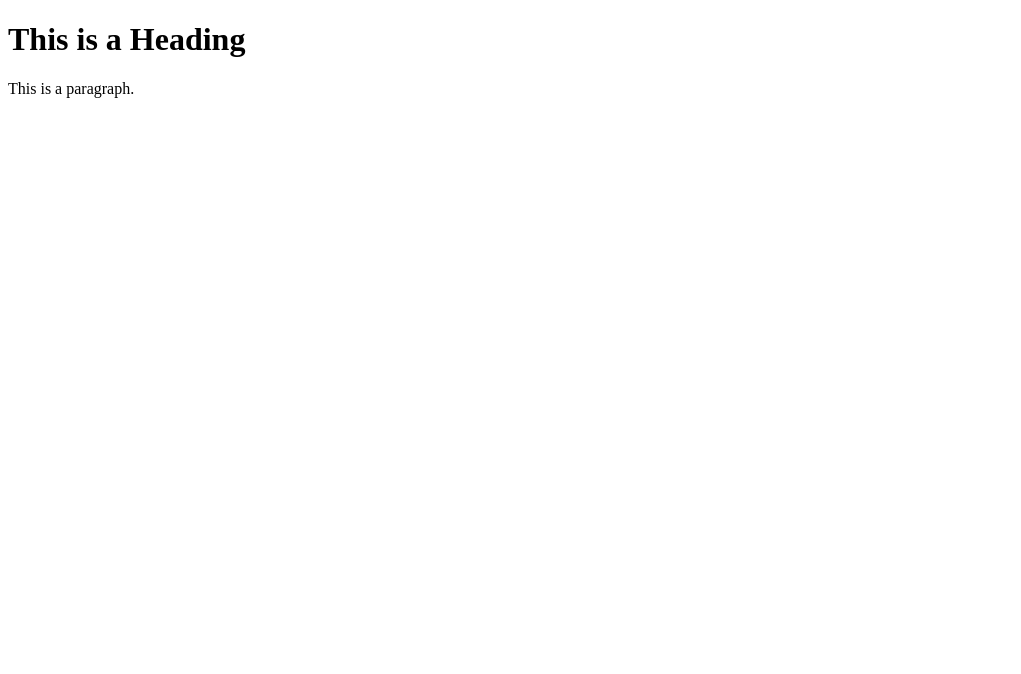
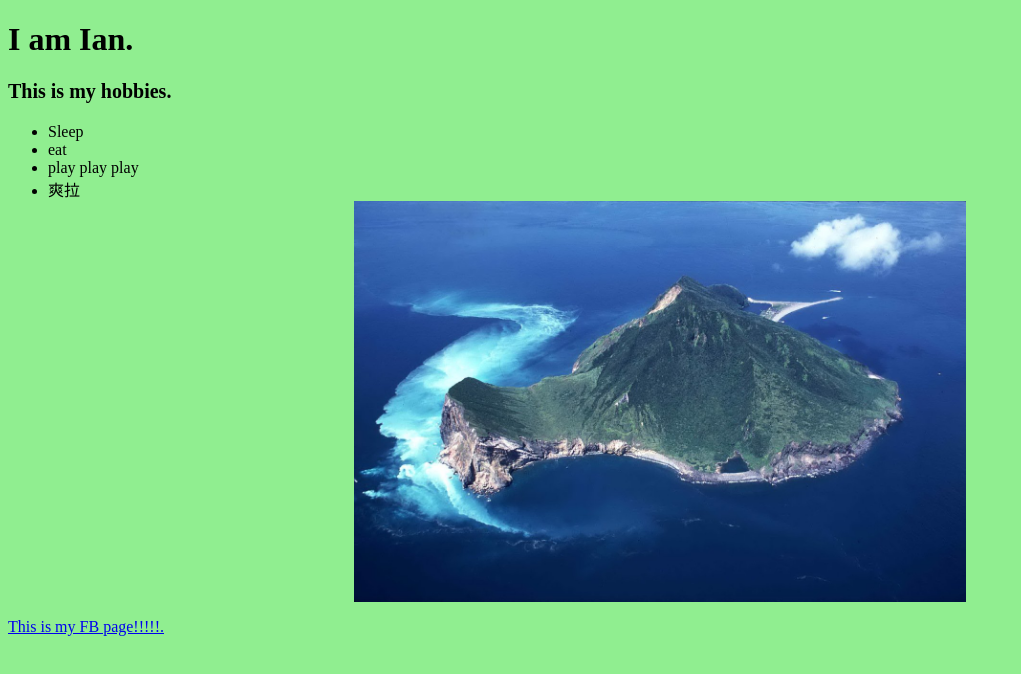
Before and after one commit to NTUEEInfoDep/webLecture-2021, a plain HTML site: page class01_WebBasics/index.html in a window 1280 px wide. Shown: the whole page, without its empty margins (0-1021 px from the left). Drawn offline with Linux system fonts and the light colour scheme.

Commit message:
update my page

```diff
--- a/class01_WebBasics/index.html
+++ b/class01_WebBasics/index.html
@@ -1,10 +1,23 @@
 <!DOCTYPE html>
 <html>
-    <head>
-        <title>Page Title</title>
-    </head>
-    <body>
-        <h1>This is a Heading</h1>
-        <p>This is a paragraph.</p>
-    </body>
+  <head>
+    <title>yoyoyo</title>
+    <link rel="stylesheet" type="text/css" href="./styles/main.css" />
+  </head>
+  <body>
+    <h1>I am Ian.</h1>
+    <p>This is my hobbies.</p>
+    <ul>
+      <li>Sleep</li>
+      <li>eat</li>
+      <li>play play play</li>
+      <li>爽拉</li>
+
+      <img src="images/龜山島.jpg" alt="卡加布列島" />
+    </ul>
+
+    <a href="https://www.facebook.com/profile.php?id=100008494080567"
+      >This is my FB page!!!!!.</a
+    >
+  </body>
 </html>
--- a/class01_WebBasics/styles/main.css
+++ b/class01_WebBasics/styles/main.css
@@ -0,0 +1,18 @@
+body{
+    background-color: lightgreen;
+}
+h1*{
+    color: lightpink
+    text-align: center;
+}
+
+p{
+    font-weight: bold;
+    font-size: 20px;
+}
+img{
+    display: block;
+  margin-left: auto;
+  margin-right: auto;
+  width: 50%;
+}
```
Also changed, not shown: class01_WebBasics/images/龜山島.jpg (added).
